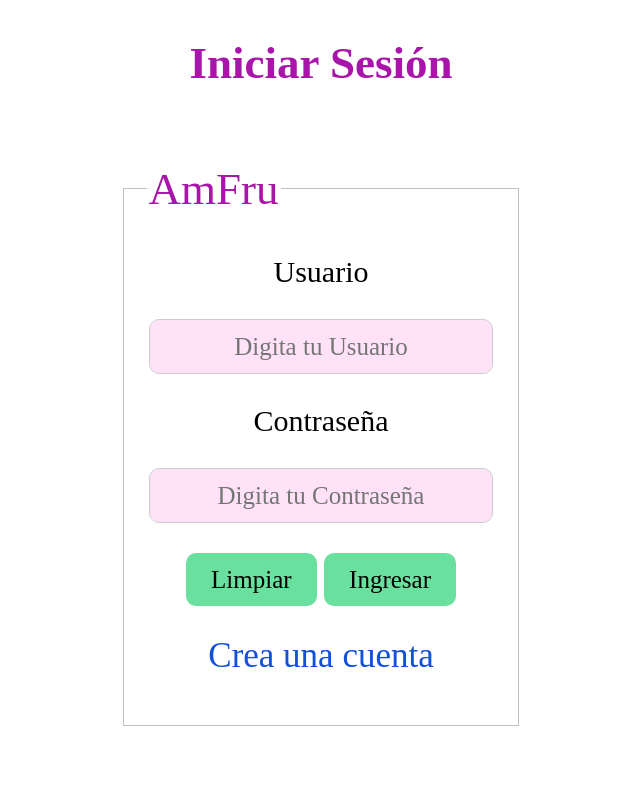
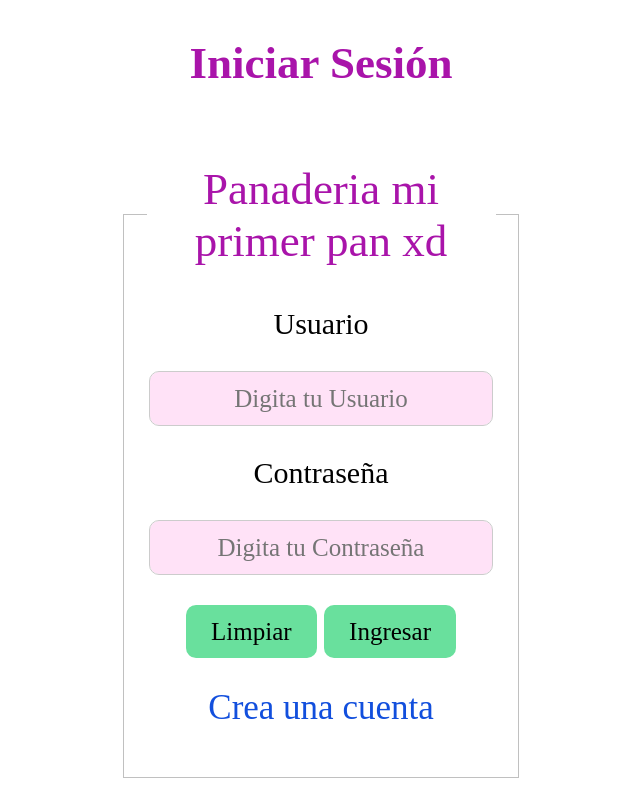
Before and after one commit to ManuelSobrado7/Analysis-and-design-of-algorithms, a PHP site: page / in a window 1280 px wide. Shown: the whole page, without its empty margins (319-959 px from the left). Run offline with PHP 8.4, Linux system fonts and the light colour scheme.

Commit message:
Update index.php

```diff
--- a/Tercer Corte/Panaderia/Vista/index.php
+++ b/Tercer Corte/Panaderia/Vista/index.php
@@ -20,7 +20,7 @@ session_destroy();
       <div class="login">
         <form class="" action="../Controlador/login.php" method="post">
           <fieldset>
-            <legend style="color: #A914AA ">AmFru</legend>
+            <legend style="color: #A914AA ">Panaderia mi primer pan xd</legend>
           <p>
               <p style="color: #000000">Usuario</p>
               <input class="user1" type="text" name="usuario" value="" placeholder="Digita tu Usuario" title="Usuario requerido" required>
```
